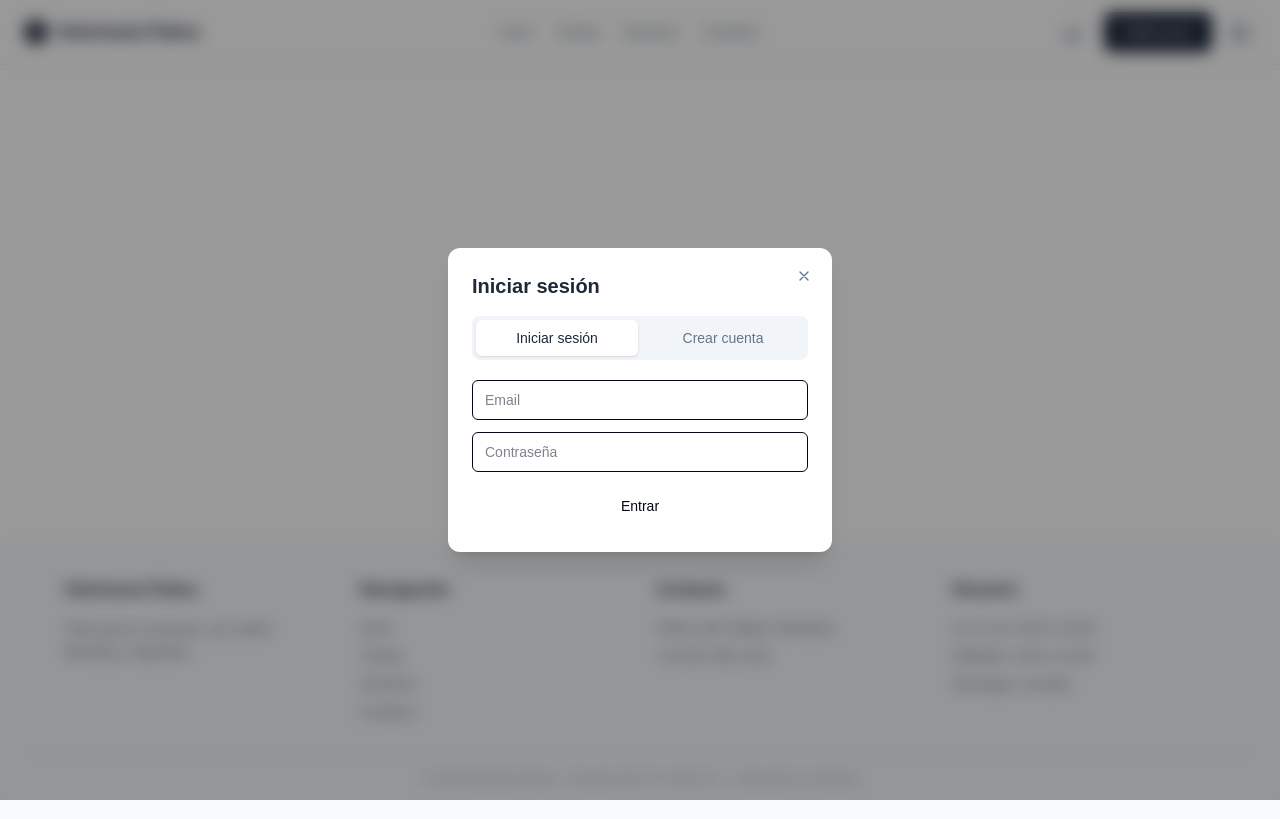
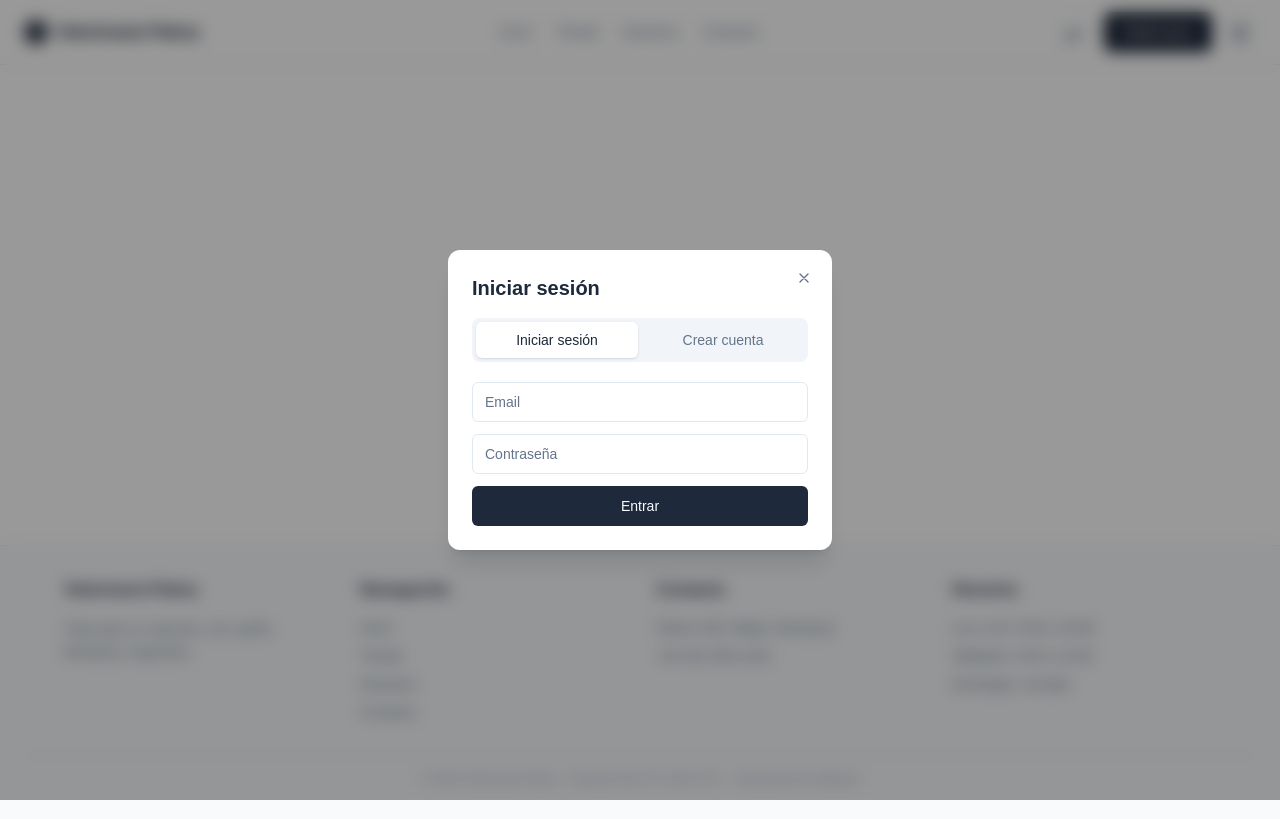
Before and after one commit to alamChoquerive/veterinaria-palma, a Next.js app: page /login in a window 1280 px wide. Built offline with nearby package versions, Linux system fonts and the light colour scheme; no server answers.

Commit message:
fix(ui): Tailwind v4 mapea los HSL de :root a --color-* (@theme inline) y primary pasa a slate-800 #1e293b; Button sin variant/size ahora usa default (CTA visible y alto correcto)

```diff
--- a/app/globals.css
+++ b/app/globals.css
@@ -1,11 +1,43 @@
 @import "tailwindcss";
+
+/* Tailwind v4: los componentes ui/ usan utilidades tipo bg-primary,
+   text-destructive, border-input, ring-ring. Esas utilidades salen del
+   namespace --color-*, así que acá se mapean los HSL de :root a --color-*.
+   `inline` hace que el valor quede como hsl(var(--...)) y respete .dark. */
+@theme inline {
+  --color-background: hsl(var(--background));
+  --color-foreground: hsl(var(--foreground));
+  --color-card: hsl(var(--card));
+  --color-card-foreground: hsl(var(--card-foreground));
+  --color-popover: hsl(var(--popover));
+  --color-popover-foreground: hsl(var(--popover-foreground));
+  --color-primary: hsl(var(--primary));
+  --color-primary-foreground: hsl(var(--primary-foreground));
+  --color-secondary: hsl(var(--secondary));
+  --color-secondary-foreground: hsl(var(--secondary-foreground));
+  --color-muted: hsl(var(--muted));
+  --color-muted-foreground: hsl(var(--muted-foreground));
+  --color-accent: hsl(var(--accent));
+  --color-accent-foreground: hsl(var(--accent-foreground));
+  --color-destructive: hsl(var(--destructive));
+  --color-destructive-foreground: hsl(var(--destructive-foreground));
+  --color-border: hsl(var(--border));
+  --color-input: hsl(var(--input));
+  --color-ring: hsl(var(--ring));
+}
 
 @layer base {
   :root {
     --background: 0 0% 100%;
     --foreground: 222.2 84% 4.9%;
-    --primary: 221.2 83.2% 53.3%;
+    /* primary = slate-800 (#1e293b) de la marca, para que Button/Input
+       usen el mismo color que el navbar en vez del azul por defecto */
+    --primary: 217.2 32.6% 17.5%;
     --primary-foreground: 210 40% 98%;
+    --card: 0 0% 100%;
+    --card-foreground: 222.2 84% 4.9%;
+    --popover: 0 0% 100%;
+    --popover-foreground: 222.2 84% 4.9%;
     --secondary: 210 40% 96.1%;
     --secondary-foreground: 222.2 47.4% 11.2%;
     --muted: 210 40% 96.1%;
@@ -14,8 +46,9 @@
     --accent-foreground: 222.2 47.4% 11.2%;
     --destructive: 0 84.2% 60.2%;
     --destructive-foreground: 210 40% 98%;
+    --border: 214.3 31.8% 91.4%;
     --input: 214.3 31.8% 91.4%;
-    --ring: 221.2 83.2% 53.3%;
+    --ring: 217.2 32.6% 17.5%;
     --radius: 0.625rem;
   }
   .dark {
--- a/components/ui/button.tsx
+++ b/components/ui/button.tsx
@@ -10,20 +10,24 @@ export interface ButtonProps
 }
 
 export function Button({ className, variant, size, ...props }: ButtonProps) {
+  // Sin variant/size se comporta como "default": antes caía al ghost/h-11
+  // y el CTA quedaba sin fondo y con alto incorrecto.
+  const v = variant ?? "default";
+  const s = size ?? "default";
   return (
     <button
       className={cn(
         "inline-flex items-center justify-center rounded-md text-sm font-medium transition-colors focus-visible:outline-none focus-visible:ring-2 focus-visible:ring-ring disabled:pointer-events-none disabled:opacity-50",
-        variant === "default"
+        v === "default"
           ? "bg-primary text-primary-foreground hover:bg-primary/90"
-          : variant === "destructive"
+          : v === "destructive"
             ? "bg-destructive text-destructive-foreground hover:bg-destructive/90"
-            : variant === "outline"
+            : v === "outline"
               ? "border border-input bg-background hover:bg-accent hover:text-accent-foreground"
-              : variant === "secondary"
+              : v === "secondary"
                 ? "bg-secondary text-secondary-foreground hover:bg-secondary/80"
                 : "bg-background text-foreground hover:bg-accent",
-        size === "default" ? "h-10 px-4 py-2" : size === "sm" ? "h-9 px-3" : "h-11 px-8",
+        s === "default" ? "h-10 px-4 py-2" : s === "sm" ? "h-9 px-3" : "h-11 px-8",
         className,
       )}
       {...props}
```
